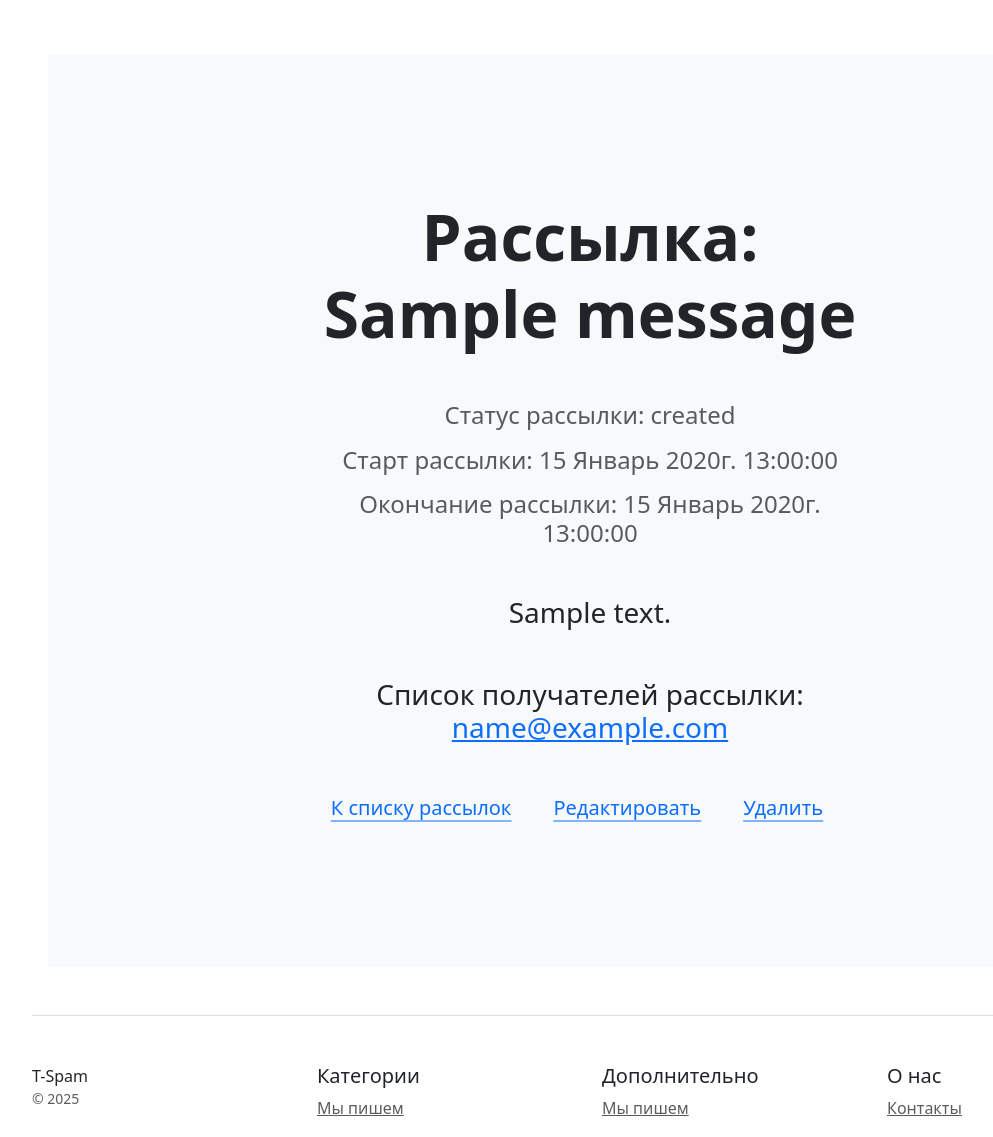
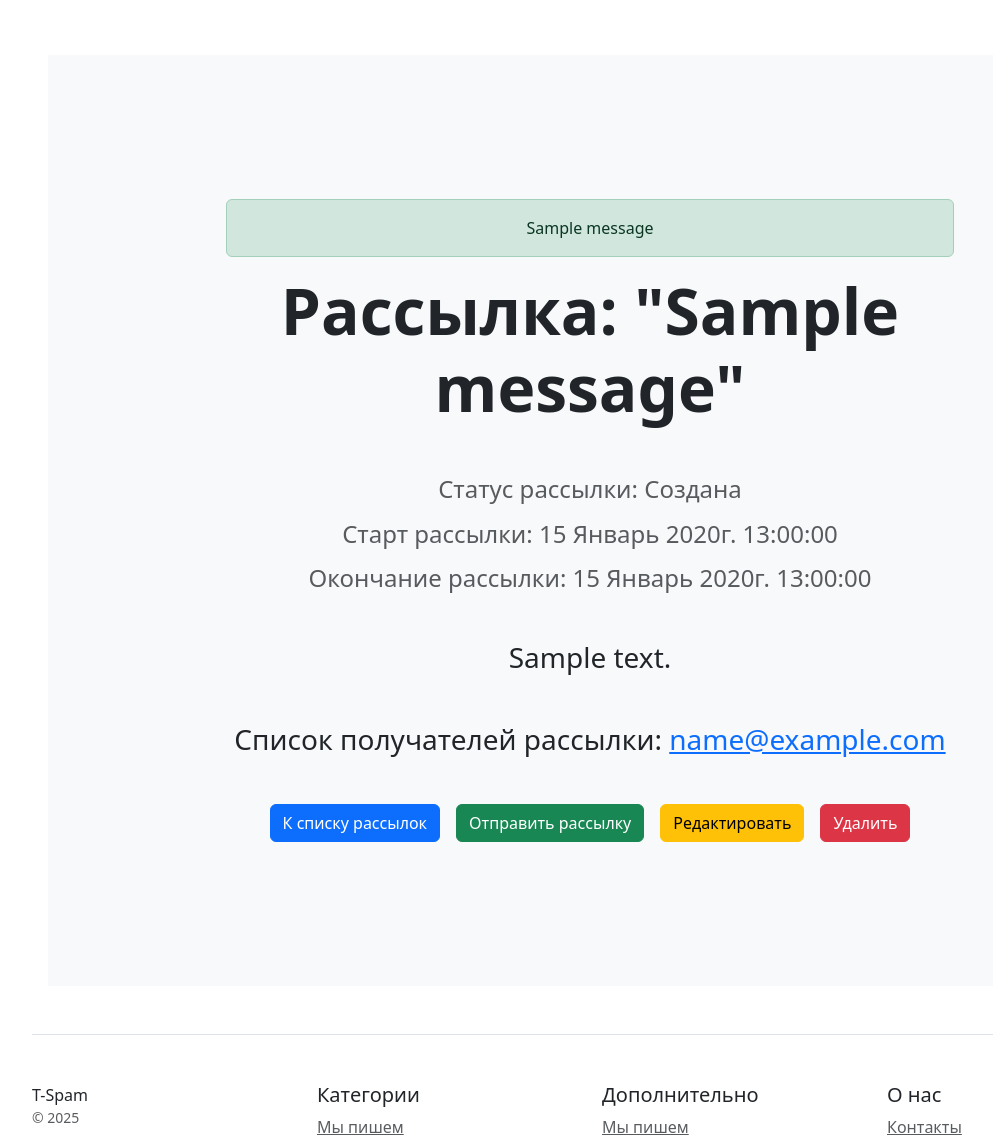
Before and after one commit to Tishina-az/MailingService, a Django app: page /mailings/mailing/1 in a window 1280 px wide. Shown: the part 210-1347 px from the top of the page, without its empty margins (50-1043 px from the left). Before the commit the page ends 1326 px from the top, so only its background shows below. Run offline with Django 5.2, Linux system fonts and the light colour scheme; tables that the repository leaves empty hold one stand-in row (values such as "Sample post"); one stand-in notice (Sample message) is shown; some libraries are stand-ins or nearby versions.

Commit message:
Отправка рассылки через интерфейс пользователя

```diff
--- a/mailing/services.py
+++ b/mailing/services.py
@@ -12,8 +12,10 @@ def send_mail_to_recipient(mailing, recipient):
             recipient_list=[recipient.email],
             fail_silently=False,
         )
+        return True
     except Exception as e:
         print(f'Ошибка отправки рассылки для получателя {recipient.email}: {str(e)}.')
+        return False
 
 
 def send_mailing(mailing):
--- a/mailing/templates/mailing/mailing_detail.html
+++ b/mailing/templates/mailing/mailing_detail.html
@@ -4,30 +4,46 @@
 
 {% block content %}
 <div class="position-relative overflow-hidden p-3 p-md-5 m-md-3 text-center bg-body-tertiary">
-    <div class="col-md-8 p-lg-5 mx-auto my-5">
-        <h1 class="display-3 fw-bold mb-5">Рассылка: {{ mailing.message }}</h1>
-        <h4 class="fw-normal text-muted mb-3">Статус рассылки: {{ mailing.status }}</h4>
+    <div class="col-md-10 p-lg-5 mx-auto my-5">
+        {% if messages %}
+        <div class="messages">
+            {% for message in messages %}
+            <div class="alert alert-{{ message.tags }}">
+                {{ message }}
+            </div>
+            {% endfor %}
+        </div>
+        {% endif %}
+        <h1 class="display-3 fw-bold mb-5">Рассылка: "{{ mailing.message }}"</h1>
+        <!-- Преобразуем status в читаемое значение с помощью метода get_status_display (только для поля choices) -->
+        <h4 class="fw-normal text-muted mb-3">Статус рассылки: {{ mailing.get_status_display }}</h4>
         <h4 class="fw-normal text-muted mb-3">Старт рассылки: {{ mailing.started_date|date:"d F Yг. H:i:s" }}</h4>
         <h4 class="fw-normal text-muted mb-3">Окончание рассылки: {{ mailing.ended_date|date:"d F Yг. H:i:s" }}</h4>
         <h3 class="fw-normal mt-5 mb-3">{{ mailing.message.body }}</h3>
         <h3 class="fw-normal mt-5 mb-3">
             Список получателей рассылки:
             {% for email in mailing.get_recipient_emails %}
-                <a class="link-opacity-75-hover" href="mailto: {{ email }}" onclick="event.stopPropagation();">{{ email }}</a>
+            <a class="link-opacity-75-hover" href="mailto: {{ email }}" onclick="event.stopPropagation();">{{ email }}</a>
             {% endfor %}
         </h3>
         <div class="d-flex gap-3 justify-content-center lead fw-normal mt-5">
-            <a class="icon-link" href="{% url 'mailing:mailing_list' %}">
+            <a class="btn btn-primary" href="{% url 'mailing:mailing_list' %}">
                 К списку рассылок
-                <svg class="bi"><use xlink:href="#chevron-right"/></svg>
             </a>
-            <a class="icon-link" href="{% url 'mailing:mailing_update' mailing.pk %}">
+            {% if mailing.status == mailing.CREATED %}
+            <!-- Запуск рассылки вручную -->
+            <form method="post" action="{% url 'mailing:mailing_send' mailing.pk %}">
+                {% csrf_token %}
+                <button type="submit" class="btn btn-success">
+                    Отправить рассылку
+                </button>
+            </form>
+            {% endif %}
+            <a class="btn btn-warning" href="{% url 'mailing:mailing_update' mailing.pk %}">
                 Редактировать
-                <svg class="bi"><use xlink:href="#chevron-right"/></svg>
             </a>
-            <a class="icon-link" href="{% url 'mailing:mailing_delete' mailing.pk %}">
+            <a class="btn btn-danger" href="{% url 'mailing:mailing_delete' mailing.pk %}">
                 Удалить
-                <svg class="bi"><use xlink:href="#chevron-right"/></svg>
             </a>
         </div>
     </div>
--- a/mailing/urls.py
+++ b/mailing/urls.py
@@ -1,9 +1,11 @@
+from django.conf import settings
+from django.conf.urls.static import static
 from django.urls import path
 
 from mailing.apps import MailingConfig
 from mailing.views import RecipientListView, RecipientDetailView, RecipientCreateView, RecipientDeleteView, \
     RecipientUpdateView, MessageListView, MessageDetailView, MessageCreateView, MessageUpdateView, MessageDeleteView, \
-    MailingListView, MailingDetailView, MailingCreateView, MailingUpdateView, MailingDeleteView
+    MailingListView, MailingDetailView, MailingCreateView, MailingUpdateView, MailingDeleteView, SendMailing
 
 app_name = MailingConfig.name
 
@@ -25,4 +27,8 @@ urlpatterns = [
     path('mailings/mailing/create', MailingCreateView.as_view(), name='mailing_create'),
     path('mailings/mailing/update/<int:pk>', MailingUpdateView.as_view(), name='mailing_update'),
     path('mailings/mailing/delete/<int:pk>', MailingDeleteView.as_view(), name='mailing_delete'),
+    path('mailings/mailing/send/<int:pk>', SendMailing.as_view(), name='mailing_send'),
 ]
+
+if settings.DEBUG:
+    urlpatterns += static(settings.MEDIA_URL, document_root=settings.MEDIA_ROOT)
--- a/mailing/views.py
+++ b/mailing/views.py
@@ -1,8 +1,12 @@
-from django.urls import reverse_lazy
+from django.contrib import messages
+from django.shortcuts import get_object_or_404, redirect
+from django.urls import reverse_lazy, reverse
+from django.views import View
 from django.views.generic import ListView, DetailView, CreateView, UpdateView, DeleteView
 
 from mailing.forms import RecipientForm, MessageForm, MailingForm
 from mailing.models import Recipient, Message, Mailing
+from mailing.services import send_mailing
 
 
 class RecipientListView(ListView):
@@ -100,3 +104,14 @@ class MailingUpdateView(UpdateView):
 class MailingDeleteView(DeleteView):
     model = Mailing
     success_url = reverse_lazy('mailing:mailing_list')
+
+
+class SendMailing(View):
+    def post(self, request, pk):
+        mailing = get_object_or_404(Mailing, pk=pk)
+        try:
+            count = send_mailing(mailing)
+            messages.success(request, f'Рассылка успешно отправлена! Всего получателей рассылки: {count}.')
+        except Exception as e:
+            messages.error(request, f'Ошибка при отправке: {str(e)}')
+        return redirect(reverse('mailing:mailing_detail', kwargs={'pk': pk}))
```
